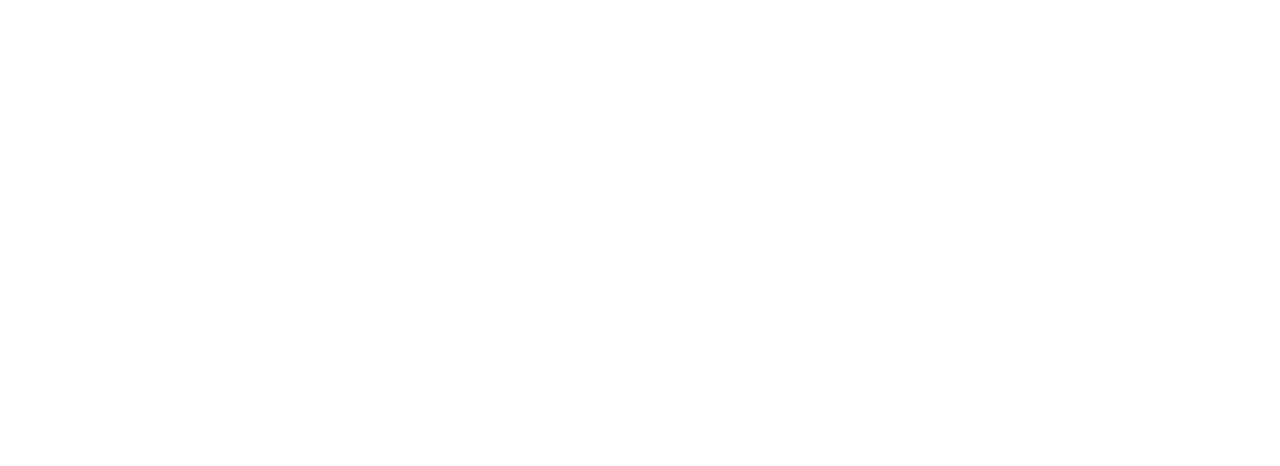
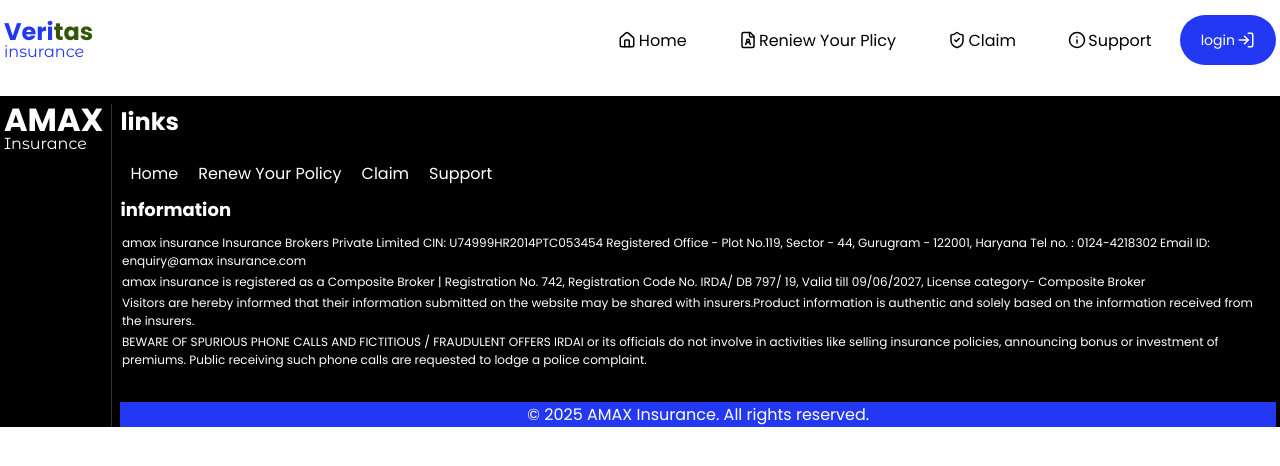
Before and after one commit to rushabh57/Veritas-insurance, a plain HTML site: page index.html in a window 1280 px wide. Drawn offline with Linux system fonts and the light colour scheme; the site is published under a folder, as on GitHub Pages, so addresses that start at the root find nothing.

Commit message:
Update index.html
added ./ to css and js

```diff
--- a/index.html
+++ b/index.html
@@ -5,8 +5,8 @@
     <link rel="icon" type="image/svg+xml" href="/veritas-ins.png" />
     <meta name="viewport" content="width=device-width, initial-scale=1.0" />
     <title>Vite + React</title>
-    <script type="module" crossorigin src="/assets/index-DUMLFQkB.js"></script>
-    <link rel="stylesheet" crossorigin href="/assets/index-DNYgO7GK.css">
+    <script type="module" crossorigin src="./assets/index-DUMLFQkB.js"></script>
+    <link rel="stylesheet" crossorigin href="./assets/index-DNYgO7GK.css">
   </head>
   <body>
     <div id="root"></div>
```
